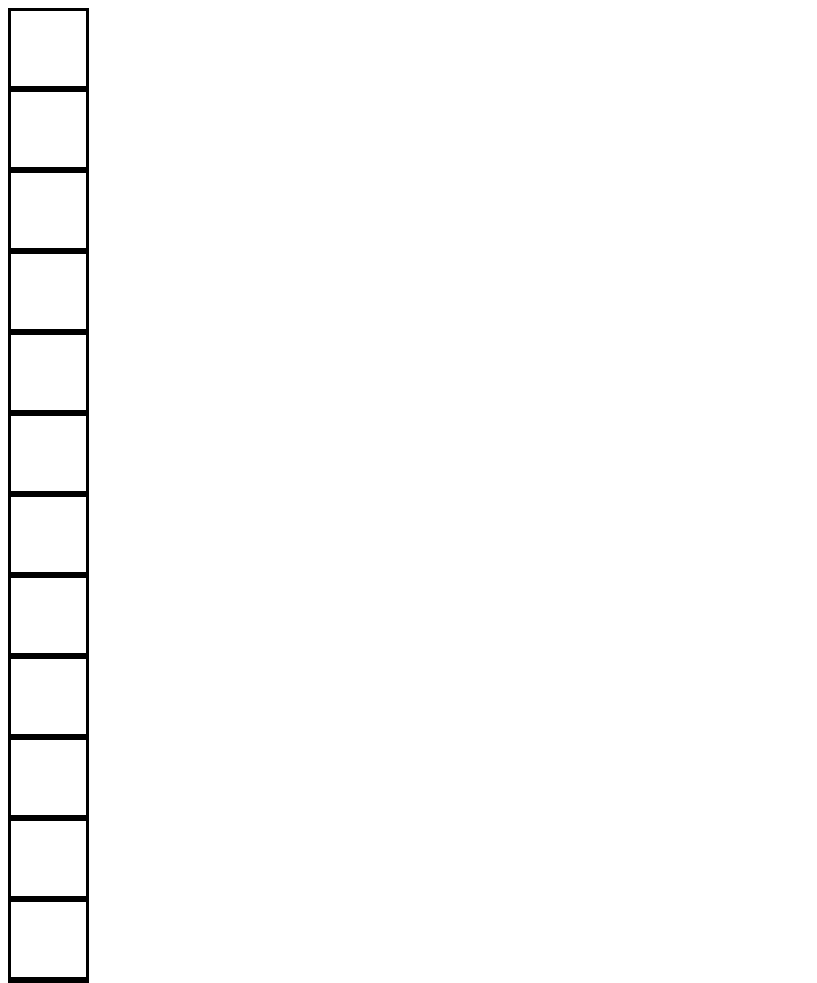
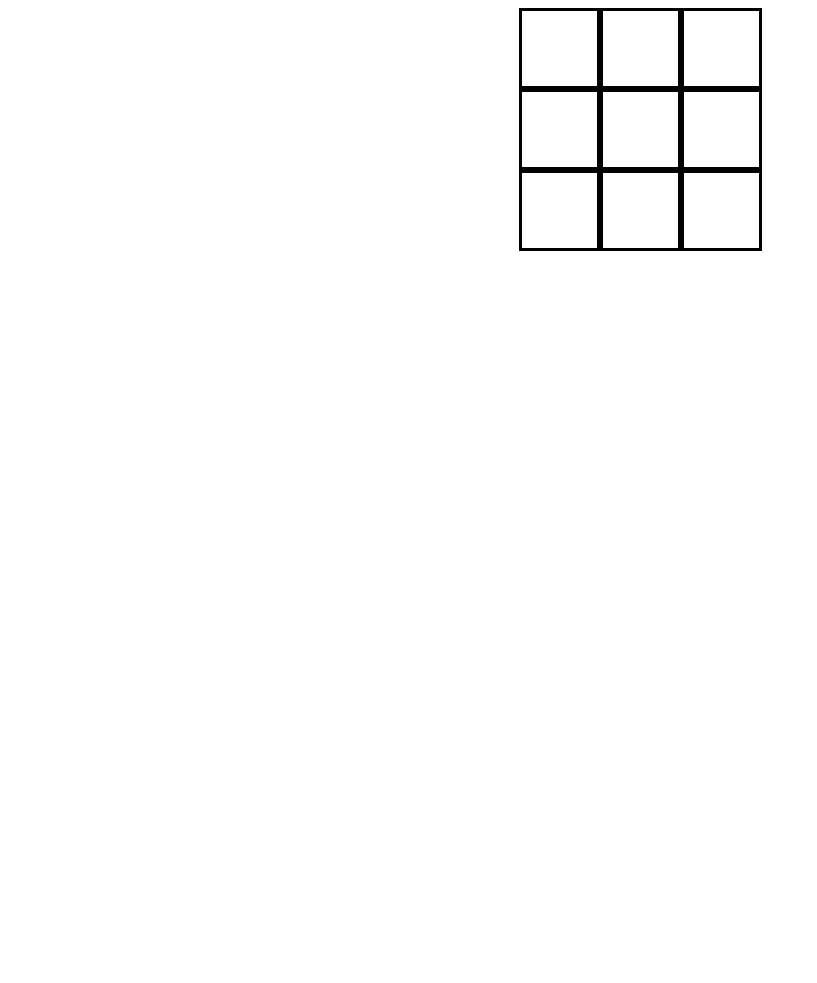
Before and after one commit to CorySpitzer/etch-a-pixel, a plain HTML site: page index.html in a window 1280 px wide. Shown: the top 983 px of the page, without its empty margins (0-817 px from the left). After the commit the page ends 800 px from the top, so only its background shows below. Drawn offline with Linux system fonts and the light colour scheme.

Commit message:
Create 2d grid

```diff
--- a/main.js
+++ b/main.js
@@ -1,9 +1,25 @@
-for (let i = 0; i < 16; i++) {
+let dimension = 3;
+for (let i = 0; i < dimension; i++) {
+    // make row
+    let row = document.createElement('div');
+    row.id = 'row' + i;
+    let rowContent = document.createTextNode('');
+    row.appendChild(rowContent);
+    //create a break
+    let br = document.createElement('p');
+    let brContent = document.createTextNode('');
+    br.appendChild(brContent);
 
-    const square = document.createElement('div');
-    square.classList.add('pixel');
-    const divContent = document.createTextNode('');
-    square.appendChild(divContent);
-    const parentDiv = document.getElementById('board');
-    parentDiv.appendChild(square);
+    let parentDiv = document.getElementById('board');
+    parentDiv.appendChild(row);
+
+    for (let j = 0; j < dimension; j++) {
+        let square = document.createElement('div');
+        square.classList.add('pixel');
+        let divContent = document.createTextNode('');
+        square.appendChild(divContent);
+
+        let parentDiv = document.getElementById('row' + i);
+        parentDiv.appendChild(square);
+    }
 }
--- a/styles.css
+++ b/styles.css
@@ -5,3 +5,8 @@
     width: 75px;
     height: 75px;
 }
+
+.container {
+    display: flex;
+    justify-content: center;
+}
```
Also changed, not shown: index.html (+1 -0 lines).
